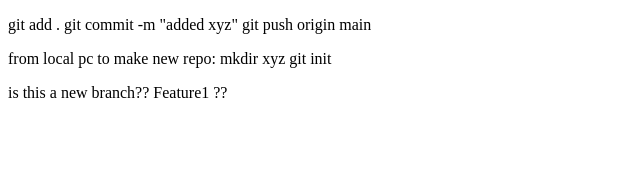
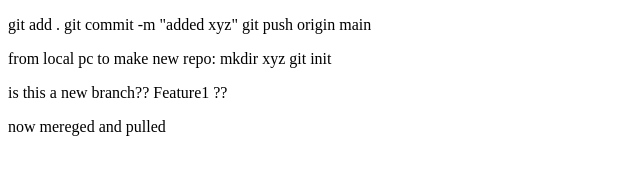
Before and after one commit to Senku24/localRepo, a plain HTML site: page index.html in a window 1280 px wide. Shown: the whole page, without its empty margins (0-640 px from the left). Drawn offline with Linux system fonts and the light colour scheme.

Commit message:
updated index file

```diff
--- a/index.html
+++ b/index.html
@@ -17,5 +17,6 @@
         git init
     </p>
     <p>is this a new branch?? Feature1 ??</p>
+    <p>now mereged and pulled</p>
 </body>
 </html>
```
